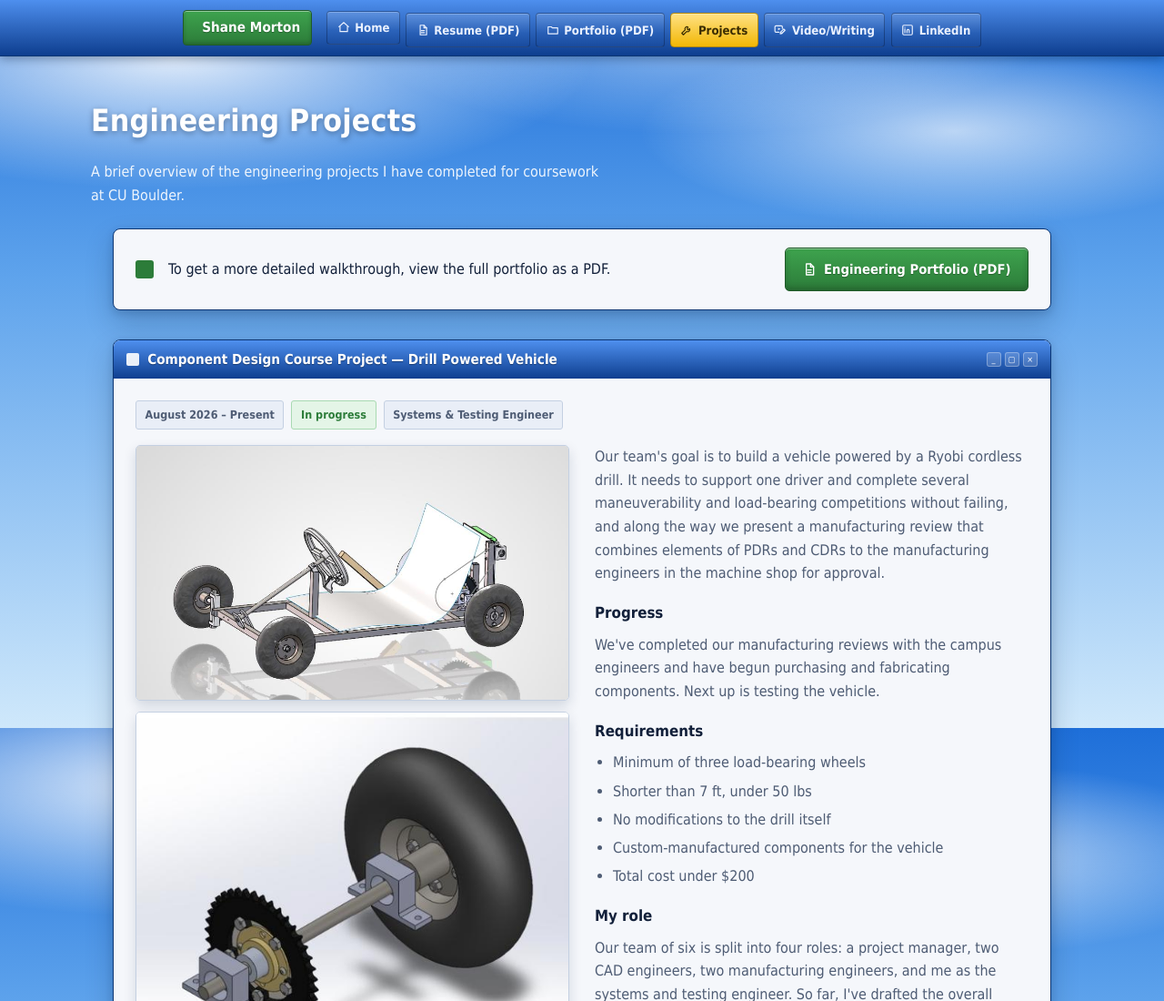
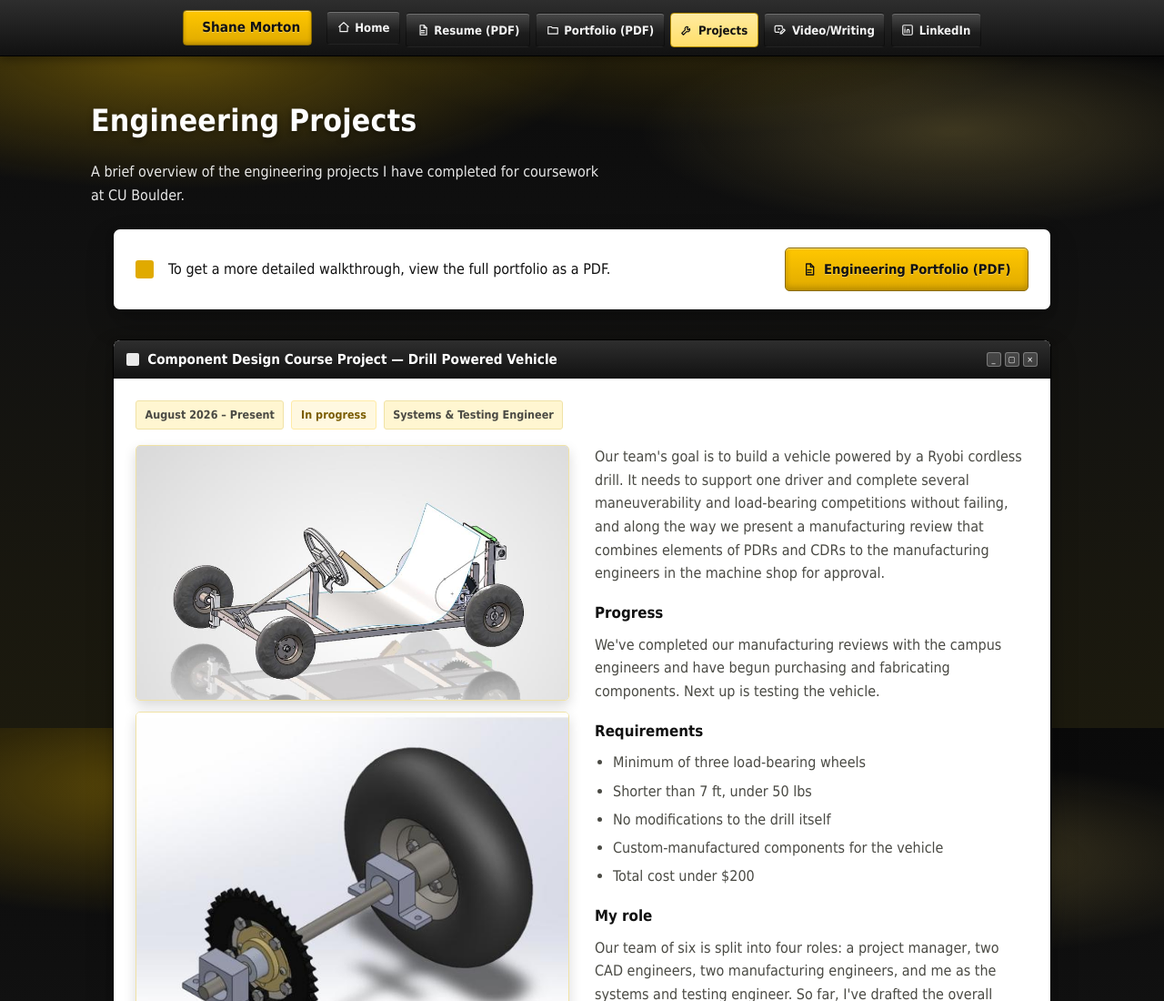
Before and after one commit to sho3b0x/2ndtry, a plain HTML site: page projects.html in a window 1280 px wide. Shown: the top 1100 px of the page at 91% size. Drawn offline with Linux system fonts and the light colour scheme.

Commit message:
Refactor CSS variables and update styles
Updated color variables and gradients for improved theming. Adjusted styles for various elements to utilize new variables.

```diff
--- a/assets/css/style.css
+++ b/assets/css/style.css
@@ -3,35 +3,112 @@
    Theme: retro desktop-OS "windows" (inspired by classic
    Windows XP-era chrome — gradient title bars, beveled
    buttons, sky wallpaper) applied to a modern layout.
+
+   PALETTE: "Supernova"
+   black #111111 · golden yellow #FFC700 · pale yellow #FFDE69 · white
+
+   Every color in this file comes from a variable in the
+   :root block below, so a palette change is a one-block edit.
+
+   Optional dark windows: add data-theme="dark" to <html>
+   (e.g. from a dark-mode toggle). Remove it to go back.
    ========================================================= */
 
 :root{
-  /* -- palette -- */
-  --sky-top:    #1E6FD9;
-  --sky-mid:    #5EA3EC;
-  --sky-bottom: #CFE8FB;
+  color-scheme: light;
 
-  --chrome-1:   #4E8FEE;   /* titlebar gradient top */
-  --chrome-2:   #0E3E8F;   /* titlebar gradient bottom */
-  --chrome-line:#0B3573;   /* window border */
+  /* -- sky wallpaper (body background): black with golden glow -- */
+  --sky-top:    #0A0A0A;
+  --sky-mid:    #111111;
+  --sky-bottom: #1C1A0E;
+  --cloud-1:    rgba(255,199,0,.34);
+  --cloud-2:    rgba(255,222,105,.20);
+  --cloud-3:    rgba(255,199,0,.16);
 
-  --panel:      #F5F7FB;   /* window body background */
-  --panel-alt:  #E9EEF7;   /* subtle inset panels */
+  /* -- window chrome: title bars, taskbar, default buttons -- */
+  --chrome-1:    #2E2E2E;   /* gradient top */
+  --chrome-2:    #111111;   /* gradient bottom */
+  --chrome-line: #000000;   /* window border */
+  --on-chrome:      #FFFFFF;
+  --on-chrome-soft: #F3F3F3; /* nav link text */
 
-  --ink:        #12203A;
-  --ink-muted:  #4E5C74;
-  --ink-soft:   #7182A0;
+  /* -- text that sits directly on the sky -- */
+  --on-sky:      #FFFFFF;
+  --on-sky-soft: rgba(255,255,255,.9);
 
-  --accent-green:      #3EA34E;
-  --accent-green-dark: #2C7C39;
-  --accent-gold:       #F2B705;
+  /* -- window surfaces -- */
+  --panel:      #FFFFFF;   /* window body */
+  --panel-alt:  #FFF6D1;   /* inset panels, ghost buttons, pills */
+  --line:       #E3CB73;   /* stronger borders */
+  --line-soft:  #F0E2A6;   /* subtle borders */
+  --frame:      #FFFFFF;   /* photo frame */
+  --bevel-light: #FFFFFF;  /* top-edge highlight on light surfaces */
 
+  /* -- ink -- */
+  --ink:        #111111;
+  --ink-muted:  #4A4A44;
+  --ink-soft:   #7A7A70;
+
+  /* -- primary accent (brand tab, accent button, kickers) -- */
+  --accent:       #FFC700;
+  --accent-dark:  #E0AA00;
+  --accent-edge:  #8A6A00;
+  --accent-text:  #7A5C00;  /* accent used as text on --panel */
+  --on-accent:    #111111;
+
+  /* -- highlight (active nav tab, focus ring, selection) -- */
+  --highlight:       #FFDE69;
+  --highlight-light: #FFEBA0;
+  --highlight-edge:  #B38B00;
+  --on-highlight:    #111111;
+
+  /* -- shadows (r,g,b triplet so alpha can vary per use) -- */
+  --shadow-rgb: 0, 0, 0;
+
+  /* -- derived tints (follow the palette automatically) -- */
+  --ok-bg:       color-mix(in srgb, var(--accent) 12%, var(--panel));
+  --ok-border:   color-mix(in srgb, var(--accent) 35%, var(--panel));
+  --note-bg:     color-mix(in srgb, var(--highlight) 22%, var(--panel));
+  --note-border: var(--highlight);
+  --note-ink:    color-mix(in srgb, var(--highlight-edge) 70%, var(--ink));
+
+  /* -- shape / layout -- */
   --radius-win: 8px;
-  --shadow-win: 0 14px 30px rgba(9,32,66,.22), 0 3px 8px rgba(9,32,66,.16);
+  --shadow-win: 0 14px 30px rgba(var(--shadow-rgb), .22), 0 3px 8px rgba(var(--shadow-rgb), .16);
 
   --content-w: 1080px;
   --font: Tahoma, "Segoe UI", Verdana, Arial, sans-serif;
+
+  /* -- legacy names (in case any HTML still uses them) -- */
+  --accent-green:      var(--accent);
+  --accent-green-dark: var(--accent-dark);
+  --accent-gold:       var(--highlight);
 }
+
+/* Dark windows — same Supernova chrome and accents, black panels */
+:root[data-theme="dark"]{
+  color-scheme: dark;
+
+  --chrome-line: #4A4220;
+
+  --panel:      #161616;
+  --panel-alt:  #1F1D14;
+  --line:       #3A3420;
+  --line-soft:  #2A2618;
+  --frame:      #3A3420;
+  --bevel-light: rgba(255,255,255,.08);
+
+  --ink:        #F5F4EE;
+  --ink-muted:  #BDBBAD;
+  --ink-soft:   #8A8878;
+
+  --accent-text: #FFC700;
+  --note-ink:    #F0DC8A;
+}
+
+/* =========================================================
+   Base
+   ========================================================= */
 
 *, *::before, *::after{ box-sizing: border-box; }
 
@@ -44,12 +121,14 @@ body{
   color: var(--ink);
   line-height: 1.6;
   background:
-    radial-gradient(ellipse 60% 30% at 15% 8%,  rgba(255,255,255,.85) 0%, rgba(255,255,255,0) 60%),
-    radial-gradient(ellipse 45% 22% at 82% 18%, rgba(255,255,255,.65) 0%, rgba(255,255,255,0) 60%),
-    radial-gradient(ellipse 50% 24% at 60% 4%,  rgba(255,255,255,.5)  0%, rgba(255,255,255,0) 60%),
+    radial-gradient(ellipse 60% 30% at 15% 8%,  var(--cloud-1) 0%, transparent 60%),
+    radial-gradient(ellipse 45% 22% at 82% 18%, var(--cloud-2) 0%, transparent 60%),
+    radial-gradient(ellipse 50% 24% at 60% 4%,  var(--cloud-3) 0%, transparent 60%),
     linear-gradient(180deg, var(--sky-top) 0%, var(--sky-mid) 38%, var(--sky-bottom) 100%);
   background-attachment: fixed;
 }
+
+::selection{ background: var(--highlight); color: var(--on-highlight); }
 
 img{ max-width: 100%; display: block; }
 
@@ -77,7 +156,7 @@ li + li{ margin-top: .35em; }
 }
 
 :focus-visible{
-  outline: 3px solid var(--accent-gold);
+  outline: 3px solid var(--highlight-edge);
   outline-offset: 2px;
 }
 
@@ -91,7 +170,7 @@ li + li{ margin-top: .35em; }
   z-index: 100;
   background: linear-gradient(180deg, var(--chrome-1) 0%, var(--chrome-2) 100%);
   border-bottom: 1px solid var(--chrome-line);
-  box-shadow: 0 3px 10px rgba(8,26,58,.35);
+  box-shadow: 0 3px 10px rgba(var(--shadow-rgb), .35);
 }
 
 .taskbar__inner{
@@ -100,17 +179,10 @@ li + li{ margin-top: .35em; }
   padding: .55rem 1.25rem;
   display: flex;
   align-items: center;
+  justify-content: center;
   gap: 1rem;
 }
-.taskbar__inner{
-  max-width: var(--content-w);
-  margin: 0 auto;
-  padding: .55rem 1.25rem;
-  display: flex;
-  align-items: center;
-  justify-content: center;   /* add this line */
-  gap: 1rem;
-}
+
 .taskbar__brand{
   flex: 0 0 auto;
   display: inline-flex;
@@ -118,14 +190,14 @@ li + li{ margin-top: .35em; }
   gap: .5rem;
   padding: .4rem .75rem;
   border-radius: 4px;
-  background: linear-gradient(180deg, var(--accent-green) 0%, var(--accent-green-dark) 100%);
-  border: 1px solid #1F5A28;
+  background: linear-gradient(180deg, var(--accent) 0%, var(--accent-dark) 100%);
+  border: 1px solid var(--accent-edge);
   box-shadow: inset 0 1px 0 rgba(255,255,255,.45), inset 0 -2px 4px rgba(0,0,0,.2);
-  color: #fff;
+  color: var(--on-accent);
   font-weight: 700;
   font-size: .95rem;
   text-decoration: none;
-  text-shadow: 0 1px 1px rgba(0,0,0,.3);
+  text-shadow: 0 1px 0 rgba(255,255,255,.35);
   white-space: nowrap;
 }
 .taskbar__brand:hover{ filter: brightness(1.06); }
@@ -149,9 +221,9 @@ li + li{ margin-top: .35em; }
   white-space: nowrap;
   padding: .45rem .65rem;
   border-radius: 4px;
-  border: 1px solid rgba(8,26,58,.4);
+  border: 1px solid rgba(var(--shadow-rgb), .4);
   background: linear-gradient(180deg, rgba(255,255,255,.16) 0%, rgba(255,255,255,0) 60%);
-  color: #EAF1FF;
+  color: var(--on-chrome-soft);
   font-size: .82rem;
   font-weight: 600;
   text-decoration: none;
@@ -162,9 +234,9 @@ li + li{ margin-top: .35em; }
   background: linear-gradient(180deg, rgba(255,255,255,.32) 0%, rgba(255,255,255,.05) 60%);
 }
 .taskbar__link[aria-current="page"]{
-  background: linear-gradient(180deg, #FFE184 0%, var(--accent-gold) 100%);
-  border-color: #B4880A;
-  color: #3A2C00;
+  background: linear-gradient(180deg, var(--highlight-light) 0%, var(--highlight) 100%);
+  border-color: var(--highlight-edge);
+  color: var(--on-highlight);
   text-shadow: none;
 }
 
@@ -181,7 +253,7 @@ li + li{ margin-top: .35em; }
   border: 1px solid var(--chrome-line);
   background: linear-gradient(180deg, var(--chrome-1) 0%, var(--chrome-2) 100%);
   box-shadow: inset 0 1px 0 rgba(255,255,255,.45), inset 0 -3px 6px rgba(0,0,0,.2);
-  color: #fff;
+  color: var(--on-chrome);
   font-family: var(--font);
   font-weight: 700;
   font-size: .92rem;
@@ -194,15 +266,17 @@ li + li{ margin-top: .35em; }
 .btn:active{ box-shadow: inset 0 2px 6px rgba(0,0,0,.35); }
 
 .btn--accent{
-  background: linear-gradient(180deg, var(--accent-green) 0%, var(--accent-green-dark) 100%);
-  border-color: #1F5A28;
+  background: linear-gradient(180deg, var(--accent) 0%, var(--accent-dark) 100%);
+  border-color: var(--accent-edge);
+  color: var(--on-accent);
+  text-shadow: 0 1px 0 rgba(255,255,255,.35);
 }
 
 .btn--ghost{
   background: var(--panel-alt);
   color: var(--ink);
-  border-color: #B9C4D6;
-  box-shadow: inset 0 1px 0 #fff, inset 0 -2px 4px rgba(9,32,66,.08);
+  border-color: var(--line);
+  box-shadow: inset 0 1px 0 var(--bevel-light), inset 0 -2px 4px rgba(var(--shadow-rgb), .08);
   text-shadow: none;
 }
 
@@ -224,7 +298,7 @@ li + li{ margin-top: .35em; }
   gap: .55rem;
   padding: .55rem .9rem;
   background: linear-gradient(180deg, var(--chrome-1) 0%, var(--chrome-2) 100%);
-  color: #fff;
+  color: var(--on-chrome);
   border: 0;
   width: 100%;
   text-align: left;
@@ -259,7 +333,7 @@ button.win__titlebar{ cursor: pointer; }
   display: flex; align-items: center; justify-content: center;
   font-size: 9px;
   line-height: 1;
-  color: #fff;
+  color: var(--on-chrome);
 }
 
 .win__body{
@@ -272,14 +346,14 @@ button.win__titlebar{ cursor: pointer; }
 
 .page-hero{
   padding: 2.75rem 0 1.5rem;
-  color: #fff;
+  color: var(--on-sky);
 }
 .page-hero h1{
-  color: #fff;
-  text-shadow: 0 2px 6px rgba(6,20,46,.4);
+  color: var(--on-sky);
+  text-shadow: 0 2px 6px rgba(var(--shadow-rgb), .4);
 }
 .page-hero p{
-  color: rgba(255,255,255,.9);
+  color: var(--on-sky-soft);
   max-width: 62ch;
 }
 
@@ -292,14 +366,14 @@ main{ display: block; padding-bottom: 3.5rem; }
 .hero{
   padding: 3rem 0 2rem;
   text-align: left;
-  color: #fff;
+  color: var(--on-sky);
 }
 .hero__eyebrow{
   display: inline-block;
   font-size: .85rem;
   font-weight: 700;
-  color: #EAF1FF;
-  background: rgba(8,26,58,.3);
+  color: var(--on-chrome-soft);
+  background: rgba(var(--shadow-rgb), .3);
   border: 1px solid rgba(255,255,255,.35);
   border-radius: 4px;
   padding: .25rem .6rem;
@@ -307,13 +381,13 @@ main{ display: block; padding-bottom: 3.5rem; }
 }
 .hero h1{
   font-size: 2.5rem;
-  color: #fff;
-  text-shadow: 0 2px 8px rgba(6,20,46,.45);
+  color: var(--on-sky);
+  text-shadow: 0 2px 8px rgba(var(--shadow-rgb), .45);
   margin-bottom: .3rem;
 }
 .hero p{
   font-size: 1.05rem;
-  color: rgba(255,255,255,.92);
+  color: var(--on-sky-soft);
   max-width: 60ch;
 }
 
@@ -332,8 +406,8 @@ main{ display: block; padding-bottom: 3.5rem; }
 .about__photo{
   width: 100%;
   border-radius: 5px;
-  border: 4px solid #fff;
-  box-shadow: 0 6px 16px rgba(9,32,66,.25);
+  border: 4px solid var(--frame);
+  box-shadow: 0 6px 16px rgba(var(--shadow-rgb), .25);
 }
 .about__content :is(h2,h3){ color: var(--ink); }
 
@@ -350,8 +424,8 @@ main{ display: block; padding-bottom: 3.5rem; }
 
 .trifold{ padding: 2.5rem 0 3rem; }
 .trifold > h2{
-  color: #fff;
-  text-shadow: 0 2px 6px rgba(6,20,46,.4);
+  color: var(--on-sky);
+  text-shadow: 0 2px 6px rgba(var(--shadow-rgb), .4);
 }
 .trifold__grid{
   display: grid;
@@ -366,7 +440,7 @@ main{ display: block; padding-bottom: 3.5rem; }
 .trifold__card .win{ transition: transform .15s ease, box-shadow .15s ease; }
 .trifold__card:hover .win{
   transform: translateY(-3px);
-  box-shadow: 0 20px 36px rgba(9,32,66,.3), 0 4px 10px rgba(9,32,66,.2);
+  box-shadow: 0 20px 36px rgba(var(--shadow-rgb), .3), 0 4px 10px rgba(var(--shadow-rgb), .2);
 }
 
 .trifold__media{
@@ -385,7 +459,7 @@ main{ display: block; padding-bottom: 3.5rem; }
 .trifold__kicker{
   font-size: .78rem;
   font-weight: 700;
-  color: var(--accent-green-dark);
+  color: var(--accent-text);
   margin-bottom: .3rem;
 }
 .trifold__title{ font-weight: 700; color: var(--ink); margin-bottom: .3rem; }
@@ -414,13 +488,13 @@ main{ display: block; padding-bottom: 3.5rem; }
   padding: .3rem .6rem;
   border-radius: 3px;
   background: var(--panel-alt);
-  border: 1px solid #C4D0E2;
+  border: 1px solid var(--line-soft);
   color: var(--ink-muted);
 }
 .project__pill--status{
-  background: #E4F5E7;
-  border-color: #A9DAB2;
-  color: var(--accent-green-dark);
+  background: var(--ok-bg);
+  border-color: var(--ok-border);
+  color: var(--accent-text);
 }
 
 .project__layout{
@@ -437,8 +511,8 @@ main{ display: block; padding-bottom: 3.5rem; }
 
 .project__media img{
   border-radius: 5px;
-  border: 1px solid #C4D0E2;
-  box-shadow: 0 6px 14px rgba(9,32,66,.15);
+  border: 1px solid var(--line-soft);
+  box-shadow: 0 6px 14px rgba(var(--shadow-rgb), .15);
   margin-bottom: .75rem;
 }
 .project__media img:last-child{ margin-bottom: 0; }
@@ -479,7 +553,7 @@ main{ display: block; padding-bottom: 3.5rem; }
 .accordion-icon::after{
   content: "";
   position: absolute;
-  background: #fff;
+  background: var(--on-chrome);
   border-radius: 1px;
 }
 .accordion-icon::before{ left: 50%; top: 1px; bottom: 1px; width: 2px; transform: translateX(-50%); }
@@ -497,7 +571,7 @@ main{ display: block; padding-bottom: 3.5rem; }
 .accordion-meta{
   font-size: .85rem;
   font-weight: 700;
-  color: var(--accent-green-dark);
+  color: var(--accent-text);
   margin-bottom: .75rem;
 }
 
@@ -549,9 +623,9 @@ footer.site-footer{
   text-align: center;
 }
 footer.site-footer p{
-  color: rgba(255,255,255,.85);
+  color: var(--on-sky-soft);
   font-size: .85rem;
-  text-shadow: 0 1px 2px rgba(6,20,46,.4);
+  text-shadow: 0 1px 2px rgba(var(--shadow-rgb), .4);
 }
 
 /* customization notice block used inside placeholder content */
@@ -559,9 +633,9 @@ footer.site-footer p{
   display: block;
   margin-top: .5rem;
   padding: .6rem .8rem;
-  background: #FFF7DD;
-  border: 1px dashed #D9B94A;
+  background: var(--note-bg);
+  border: 1px dashed var(--note-border);
   border-radius: 4px;
-  color: #6B5A16;
+  color: var(--note-ink);
   font-size: .85rem;
 }
```
